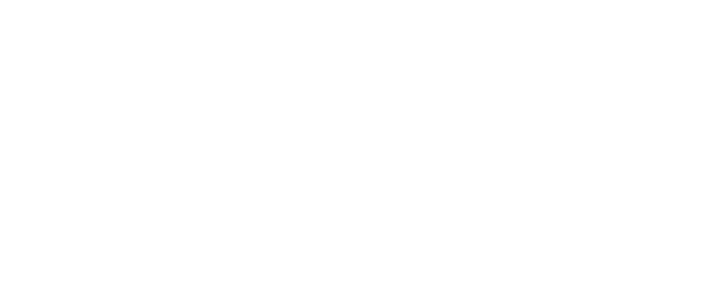
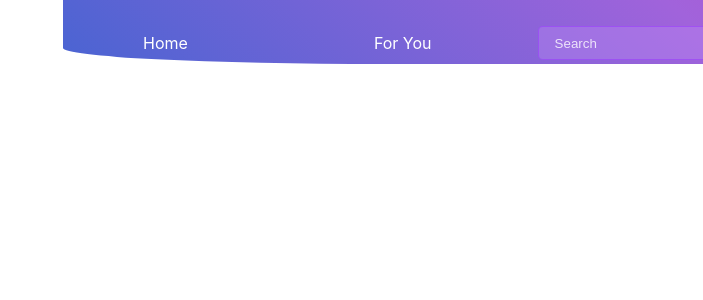
Before and after one commit to Jayk-developes/Social_Media, a Vue app: page / in a window 1280 px wide. Shown: the top 300 px of the page, without its empty margins (577-1280 px from the left). Built offline with nearby package versions, Linux system fonts and the light colour scheme.

Commit message:
Add simple Navbar without function

```diff
--- a/src/App.vue
+++ b/src/App.vue
@@ -1,8 +1,9 @@
 <script setup lang="ts">
 
+import Navbar from "./components/Navigation/Navbar.vue";
 </script>
 <template>
-
+<Navbar />
 </template>
 <style scoped>
 
--- a/src/components/Navigation/Navbar.vue
+++ b/src/components/Navigation/Navbar.vue
@@ -3,9 +3,79 @@
 </script>
 
 <template>
+    <nav class="nav">
+        <div class="nav-top">
+            <div class="nav-item">
+                <p>Home</p>
+            </div>
+            <div class="nav-item" style="margin: auto">
+                <p>For You</p>
+            </div>
+            <div >
+                <input type="text" class="nav-input" placeholder="Search">
+            </div>
+            <div class="nav-item" style="margin: auto">
+                <p>Add</p>
+            </div>
+            <div class="nav-item">
+                <p>Profile</p>
+            </div>
+        </div>
+    </nav>
 
 </template>
 
 <style scoped>
 
+.nav {
+    position: fixed;
+    z-index: 50;
+    width: 100%;
+    top: 0;
+    height: 4rem;
+    background: rgb(74, 100, 210);
+    background: linear-gradient(42deg, rgba(74, 100, 210, 1) 0%, rgba(161, 99, 219, 1) 50%, rgba(203, 58, 182, 1) 100%);
+    border-bottom-left-radius: 25%;
+    border-bottom-right-radius: 25%;
+}
+
+.nav-top {
+    display: flex;
+    align-items: center;
+    justify-content: flex-start;
+}
+
+.nav-item {
+    color: white;
+    margin: 0.2rem 1rem 0.2rem 1rem;
+    padding: 0.75rem 4rem 0.75rem 4rem;
+}
+
+.nav-item:hover {
+    background-color: rgba(255, 255, 255, 0.1);
+    border-bottom-left-radius: 2rem;
+    border-bottom-right-radius: 2rem;
+}
+
+.nav-item:active {
+    background-color: rgba(255, 255, 255, 0.2);
+    border-bottom-left-radius: 2rem;
+    border-bottom-right-radius: 2rem;
+}
+
+.nav-input {
+    background-color: rgba(200, 150, 250, .3);
+    border: 1px solid rgba(150, 50, 255, .5);
+    border-radius: .3rem;
+    padding: 0 1rem 0 1rem;
+    width: 20rem;
+    height: 2rem;
+    color: white;
+}
+
+::placeholder {
+    color: white;
+    opacity: 0.8;
+}
+
 </style>
```
